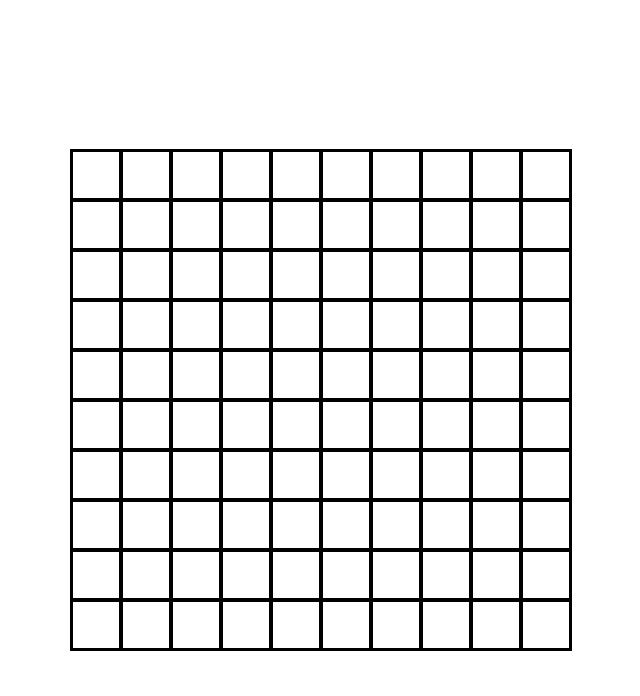
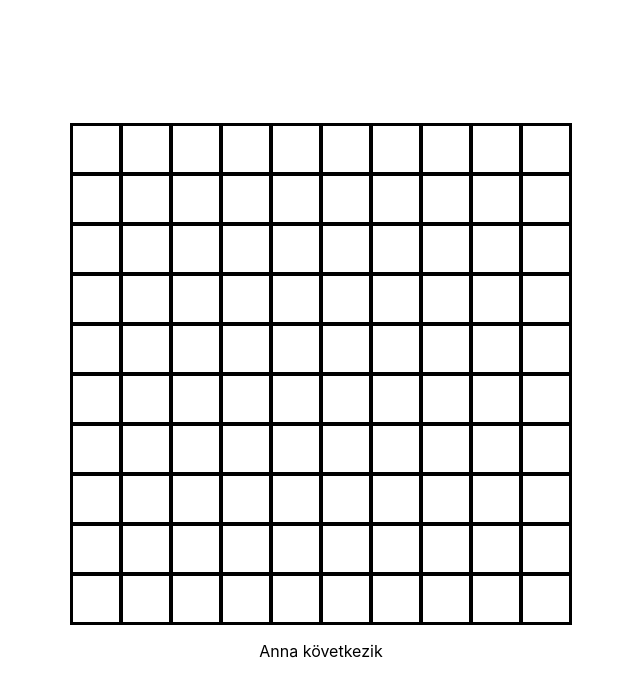
Before and after one commit to Csengeri95/React_tic_tac_toe, a React (Create React App) app: page / in a window 1280 px wide. Shown: the top 696 px of the page, without its empty margins (319-959 px from the left). Built offline with nearby package versions, Linux system fonts and the light colour scheme.

Commit message:
Gamebord, Square
modified to gameboard, added users. Made different styles to the symbols.

```diff
--- a/src/components/Gameboard.js
+++ b/src/components/Gameboard.js
@@ -6,10 +6,42 @@ import Square from "./Square"
 export default function Gameboard() {
 
     const [square, setSquare] = useState(Array(100).fill(""))
+    //const [shape, setShape] = useState("O")
+
+    const players = {
+        first: {
+            name: "Anna",
+            symbol: "O",
+            style: "red"
+        },
+        second: {
+            name: "Levente",
+            symbol: "X",
+            style: "green",
+        }
+    }
+    const [shape, setShape] = useState(players.first)
+
+    console.log(square)
 
     return (
-        <div className="gameboard">
-            {square.map((map,index)=><Square key={index} content={map} index={index} />   )}
+        <div className="gameboard-container">
+            <div className="gameboard">
+                {square.map((map, index) =>
+                    <Square
+                        key={index}
+                        id={index}
+                        players={players}
+                        shape={shape}
+                        setShape={setShape}
+                        square={square}
+                        setSquare={setSquare}
+                    />
+                )}
+
+
+            </div>
+            <p>{shape.name} következik</p>
         </div>
     )
 }
--- a/src/components/Square.js
+++ b/src/components/Square.js
@@ -1,10 +1,70 @@
+import { useEffect, useState } from "react"
 import "../styles/Square.css"
 
 
-export default function Square ({content, index}) {
-    return(
-        <div className="square">
-            <div></div>
+export default function Square({ id, players, shape, setShape, setSquare, square }) {
+
+
+    function handleClick(e) {
+        const reserved = e.target.firstChild.textContent.includes(players.first.symbol) || e.target.firstChild.textContent.includes(players.second.symbol)
+
+
+
+        if (!reserved) {
+
+            if (shape.symbol === players.first.symbol) {
+                e.target.firstChild.textContent = players.first.symbol
+                setShape(players.second)
+                handleColor(players.first.symbol)
+            }
+
+
+            if (shape.symbol === players.second.symbol) {
+                e.target.firstChild.textContent = players.second.symbol
+                setShape(players.first)
+                handleColor(players.second.symbol)
+
+
+            }
+        }
+
+    }
+
+
+
+
+    function handleColor(style) {
+
+        let symbolColor = "";
+
+        if (style === players.first.symbol) {
+            symbolColor = players.first.style;
+        } else if (style === players.second.symbol) {
+            symbolColor = players.second.style;
+        }
+
+        const newSquare = square.map((map, index) => {
+            if (index === id) {
+                return {
+                    style,
+                    symbolColor
+                }
+            }
+            else {
+                return map
+            }
+        })
+
+        setSquare(newSquare)
+
+    }
+
+    console.log(square)
+    return (
+        <div className="square" id={id} onClick={handleClick}  >
+            <div className="cell" style={{ color: square[id].symbolColor }}  >
+
+            </div>
         </div>
     )
 }
--- a/src/styles/Gameboard.css
+++ b/src/styles/Gameboard.css
@@ -1,3 +1,10 @@
+.gameboard-container {
+    text-align: center;
+    display: flex;
+    flex-direction: column;
+}
+
+
 .gameboard {
     display: grid;
     width: 500px;
--- a/src/styles/Square.css
+++ b/src/styles/Square.css
@@ -1,6 +1,15 @@
 .square {
-    width:50px;
+    width: 50px;
     height: 50px;
-    border:2px solid #000000;
+    border: 2px solid #000000;
     box-sizing: border-box;
+    display: flex;
+    justify-content: center;
+    align-items: center;
 }
+
+
+.cell {
+    font-size: 1.7rem;
+    font-weight: 500;
+}
```
